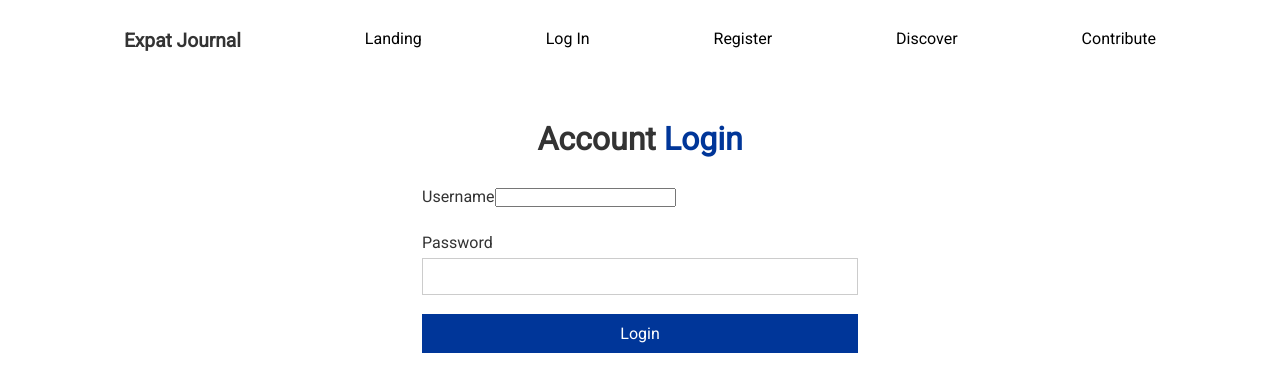
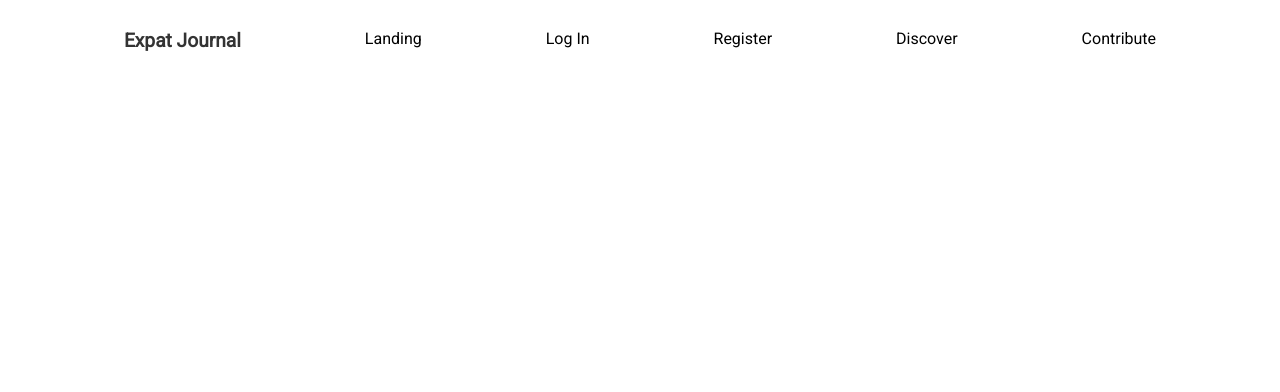
Before and after one commit to Build-Week-Expat-Journal1/Front-End, a React (Create React App) app: page / in a window 1280 px wide. Shown: the top 392 px of the page. Built offline with nearby package versions, Linux system fonts and the light colour scheme.

Commit message:
issues displaying login and linking discover

```diff
--- a/src/components/NavBar.js
+++ b/src/components/NavBar.js
@@ -15,10 +15,10 @@ const NavBar = () => {
       <div className="reactNavDiv">
         <nav className="reactNav">
           <h3 className="navTitle">Expat Journal</h3>
-          <Link className="navLink" to="/Landing">
+          <Link className="navLink" to="/">
             Landing
           </Link>
-          <Link className="navLink" to="/">
+          <Link className="navLink" to="/Login">
             Log In
           </Link>
           <Link className="navLink" to="/Register">
@@ -34,7 +34,7 @@ const NavBar = () => {
 
         <Switch>
           <Route path="/Register" component={register} />
-          <Route path="/" component={login} />
+          <Route path="/Login" component={login} />
 
           {/* These are the private Routes */}
           <PrivateRoute
```
